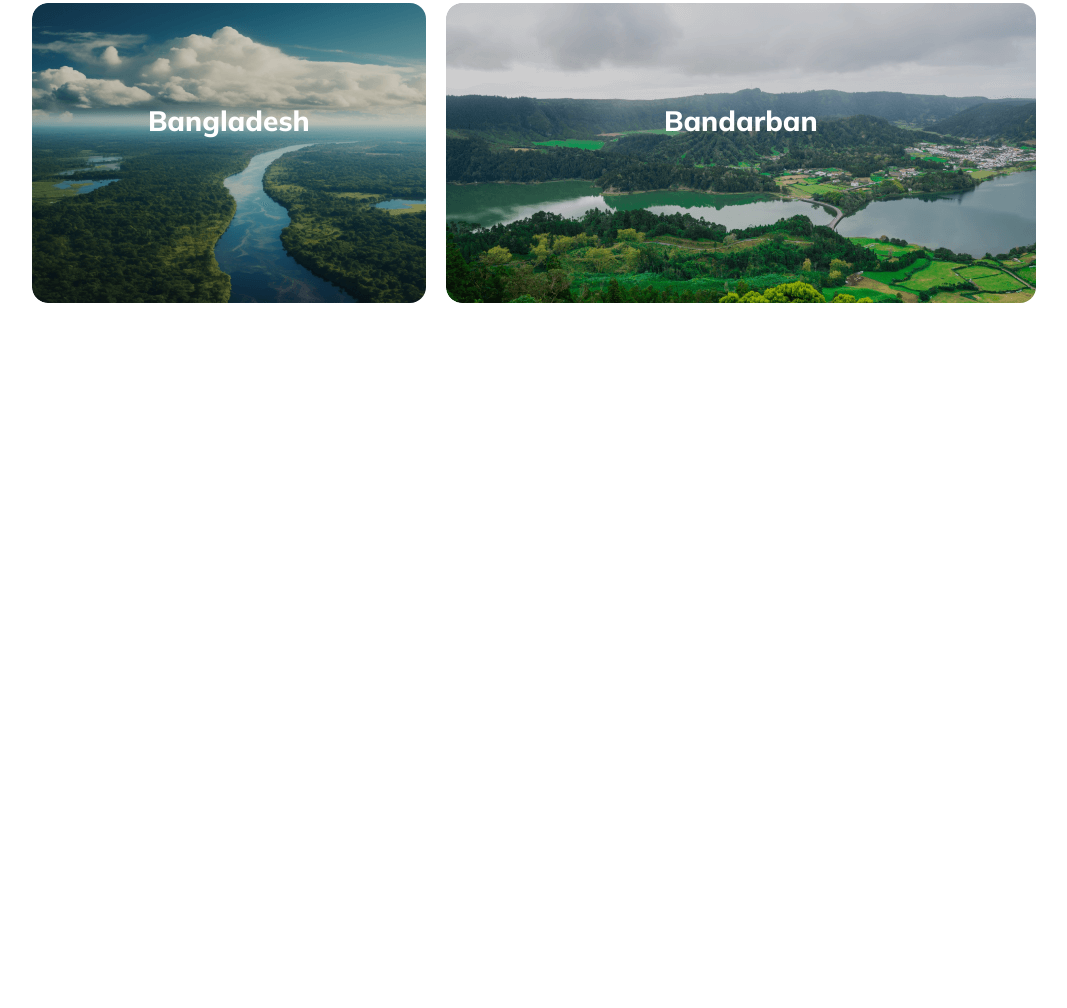
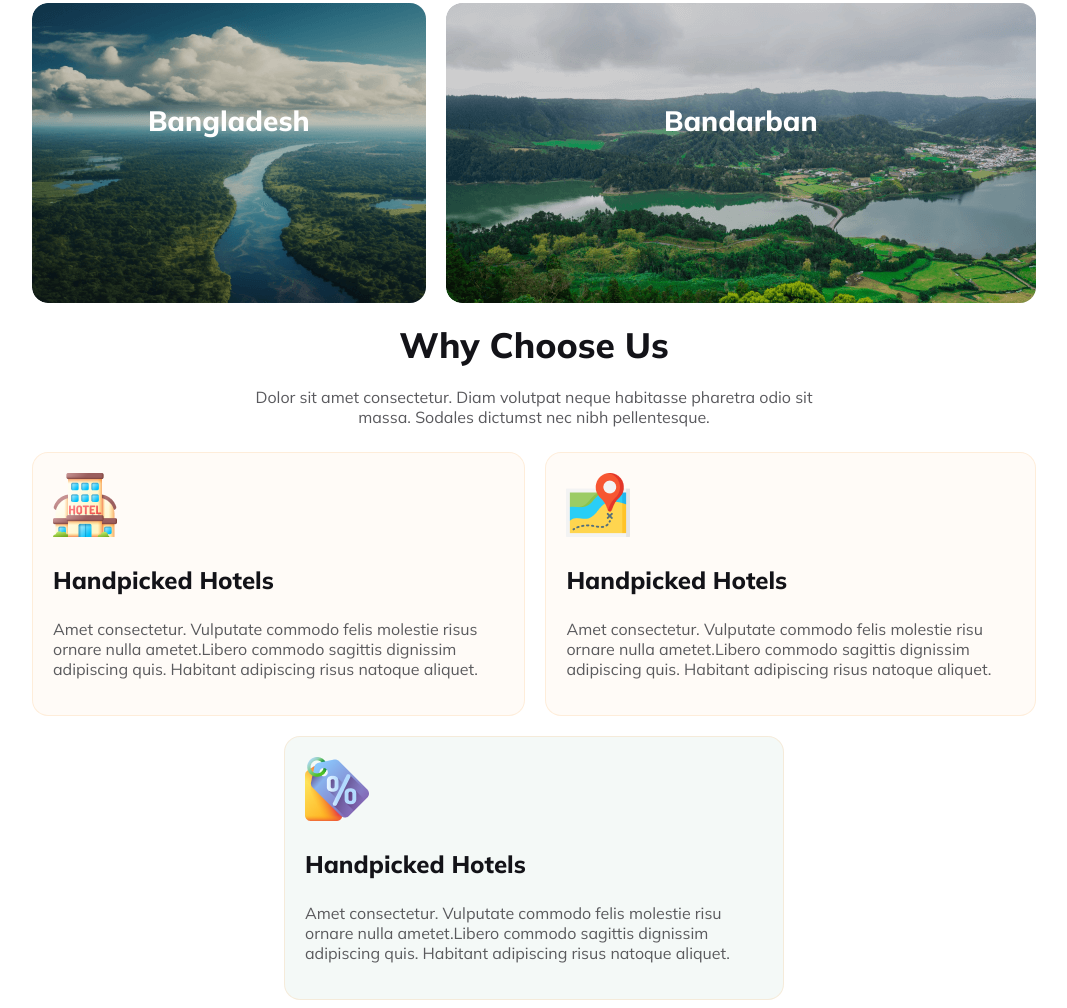
Before and after one commit to sabikunnaha/awesome-travle, a plain HTML site: page index.html in a window 1280 px wide. Shown: the part 2078-3086 px from the top of the page, without its empty margins (106-1173 px from the left). Before the commit the page ends 2389 px from the top, so only its background shows below. Drawn offline with Linux system fonts and the light colour scheme.

Commit message:
chose us section added

```diff
--- a/extarnalcss/style.css
+++ b/extarnalcss/style.css
@@ -7,11 +7,11 @@
 
 .section-title {
     color: #131318;
-    text-align: center;
     font-size: 2.2rem;
     font-style: normal;
     font-weight: 800;
     margin: 20px 0px;
+    text-align: center;
 }
 
 .section-description {
@@ -270,8 +270,49 @@ li {
     padding-top: 100px;
 }
 
-.contry {
-    border: 2px solid tan;
+/* wht chose us style */
+.card-container {
+    border-radius: 16px;
+    border: 1px solid rgba(251, 181, 99, 0.20);
+    background: rgba(251, 181, 99, 0.05);
+    padding: 20px;
+}
+
+#chose-us-des {
+    padding: 0 200px;
+    text-align: center;
+
+}
+
+.card-items {
+    display: flex;
+    gap: 20px;
+    margin-top: 25px;
+}
+
+.card-item {
+    max-width: 100%;
+    margin: 0 auto;
+    display: flex;
+    margin-top: 20px;
+    width: 500px;
+    background: rgba(41, 206, 246, 0.05);
+    border-radius: 16px;
+
+}
+
+.card-title {
+    color: #131318;
+    font-size: 24px;
+    font-style: normal;
+    font-weight: 800;
+}
+
+.card-description {
+    color: #5A5A5D;
+    font-size: 16px;
+    font-style: normal;
+    font-weight: 400;
 }
 
 /* Responsibe style */
@@ -290,8 +331,23 @@ li {
     .nav-title-container,
     .nav-item,
     .banner-form-container,
-    .popular-tour-container {
+    .popular-tour-container,
+    .contry-info-1,
+    .contry-info-2,
+    .contry-info-3,
+    .card-items,
+    .card-item {
         flex-direction: column;
+    }
+
+    .section-title {
+        font-size: 20px;
+        font-style: normal;
+        font-weight: 800;
+    }
+
+    .destination-contant p {
+        padding: 0px 15px;
     }
 
     .banner-title {
@@ -315,6 +371,25 @@ li {
     main {
         max-width: 100%;
         margin: 0 auto;
+    }
+
+    .contry-info-1 div {
+        max-width: 100%;
+        margin: 0 auto;
+    }
+
+    .contry-info-2 div {
+        max-width: 100%;
+        margin: 0 auto;
+    }
+
+    .contry-info-3 div {
+        max-width: 100%;
+        margin: 0 auto;
+    }
+
+    #chose-us-des {
+        padding: 0px 10px;
     }
 
     /* popular tour part responsive */
--- a/index.html
+++ b/index.html
@@ -100,6 +100,41 @@
                 </div>
             </div>
         </section>
+        <!-- Why Choose Us section start hear -->
+        <section>
+            <h3 class="section-title">Why Choose Us</h3>
+            <p id="chose-us-des" class="section-description">Dolor sit amet consectetur. Diam volutpat neque habitasse
+                pharetra odio sit
+                massa. Sodales dictumst nec nibh pellentesque.</p>
+            <div class="card-items">
+                <div class="card-container">
+                    <img src="Images/hotel 1.png" alt="">
+                    <h3 class="card-title">Handpicked Hotels</h3>
+                    <p class="card-description">Amet consectetur. Vulputate commodo felis molestie risus ornare nulla
+                        ametet.Libero commodo sagittis dignissim adipiscing quis. Habitant adipiscing risus natoque
+                        aliquet.
+                    </p>
+                </div>
+                <div class="card-container">
+                    <img src="Images/map 1.png" alt="">
+                    <h3 class="card-title">Handpicked Hotels</h3>
+                    <p class="card-description">Amet consectetur. Vulputate commodo felis molestie risu ornare nulla
+                        ametet.Libero commodo sagittis dignissim adipiscing quis. Habitant adipiscing risus natoque
+                        aliquet.
+                    </p>
+                </div>
+            </div>
+            <div class="card-item">
+                <div class="card-container">
+                    <img src="Images/price-tag 1.png" alt="">
+                    <h3 class="card-title">Handpicked Hotels</h3>
+                    <p class="card-description">Amet consectetur. Vulputate commodo felis molestie risu ornare nulla
+                        ametet.Libero commodo sagittis dignissim adipiscing quis. Habitant adipiscing risus natoque
+                        aliquet.
+                    </p>
+                </div>
+            </div>
+        </section>
     </main>
     <footer>
 
```
Also changed, not shown: Images/hotel 1.png (added), Images/map 1.png (added), Images/price-tag 1.png (added).
